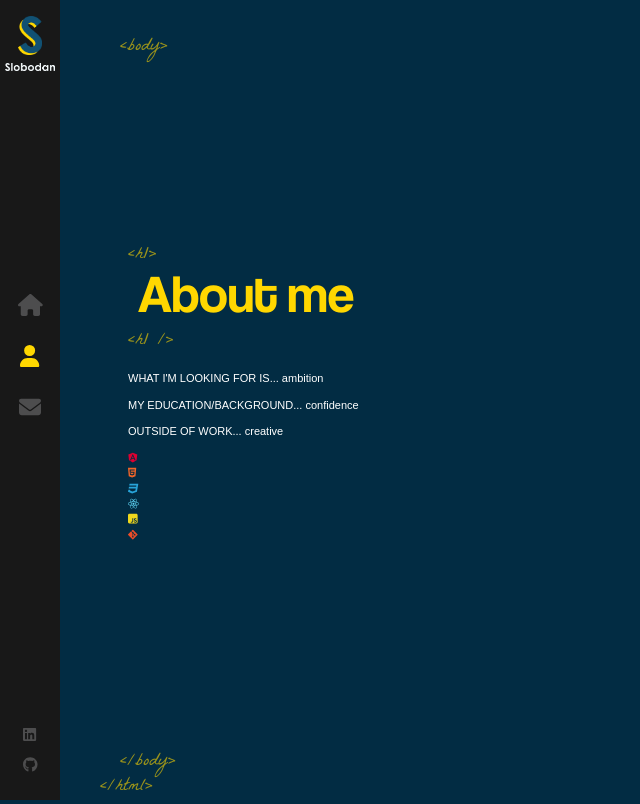
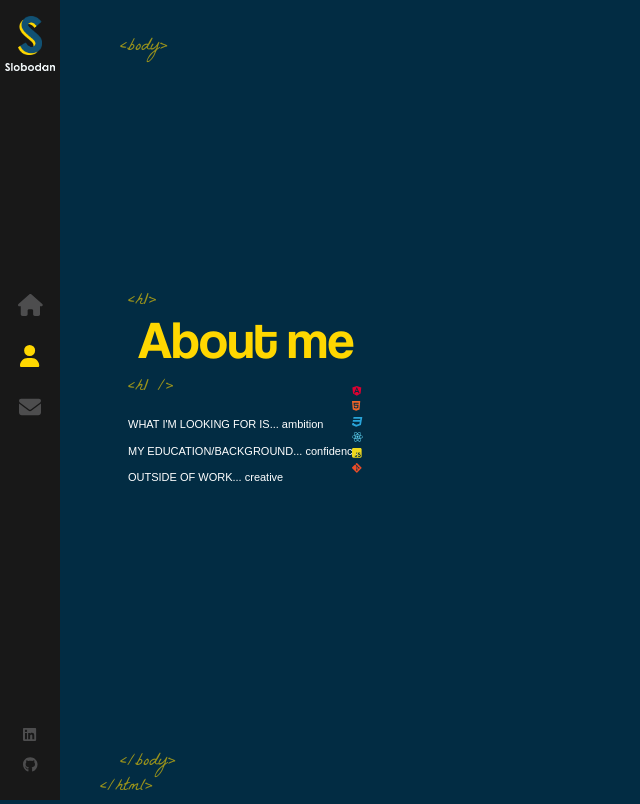
Before and after one commit to BBurleigh/React-Portfolio, a React (Create React App) app: page /about in a window 1280 px wide. Shown: the whole page, without its empty margins (0-640 px from the left). Built offline with nearby package versions, Linux system fonts and the light colour scheme.

Commit message:
working on custom animation for badges

```diff
--- a/src/components/About/index.scss
+++ b/src/components/About/index.scss
@@ -0,0 +1,37 @@
+.stage-cube-cont {
+    width: 50%;
+    height: 100%;
+    top: 0;
+    padding-top: 18%;
+    margin-left: 0;
+    position: absolute;
+    right: 0;
+    overflow: hidden;
+}
+
+.cubespinner {
+    animation-name: spincube;
+
+}
+
+@keyframes spincube {
+    from,
+    to {
+        transform: rotateX(0deg) rotateY(0deg) rotateZ(0deg);
+    }
+    16% {
+        transform: rotateY(-90deg);
+    }
+    33% {
+        transform: rotateY(-90deg) rotateX(90deg);
+    }
+    50% {
+        transform: rotateY(-180deg) rotateZ(90deg);
+    }
+    66% {
+        transform: rotateY(-270deg) rotateX(90deg);
+    }
+    83% {
+        transform: rotateX(90deg);
+    }
+}
```
Also changed, not shown: src/components/About/index.js (+10 -10 lines).
